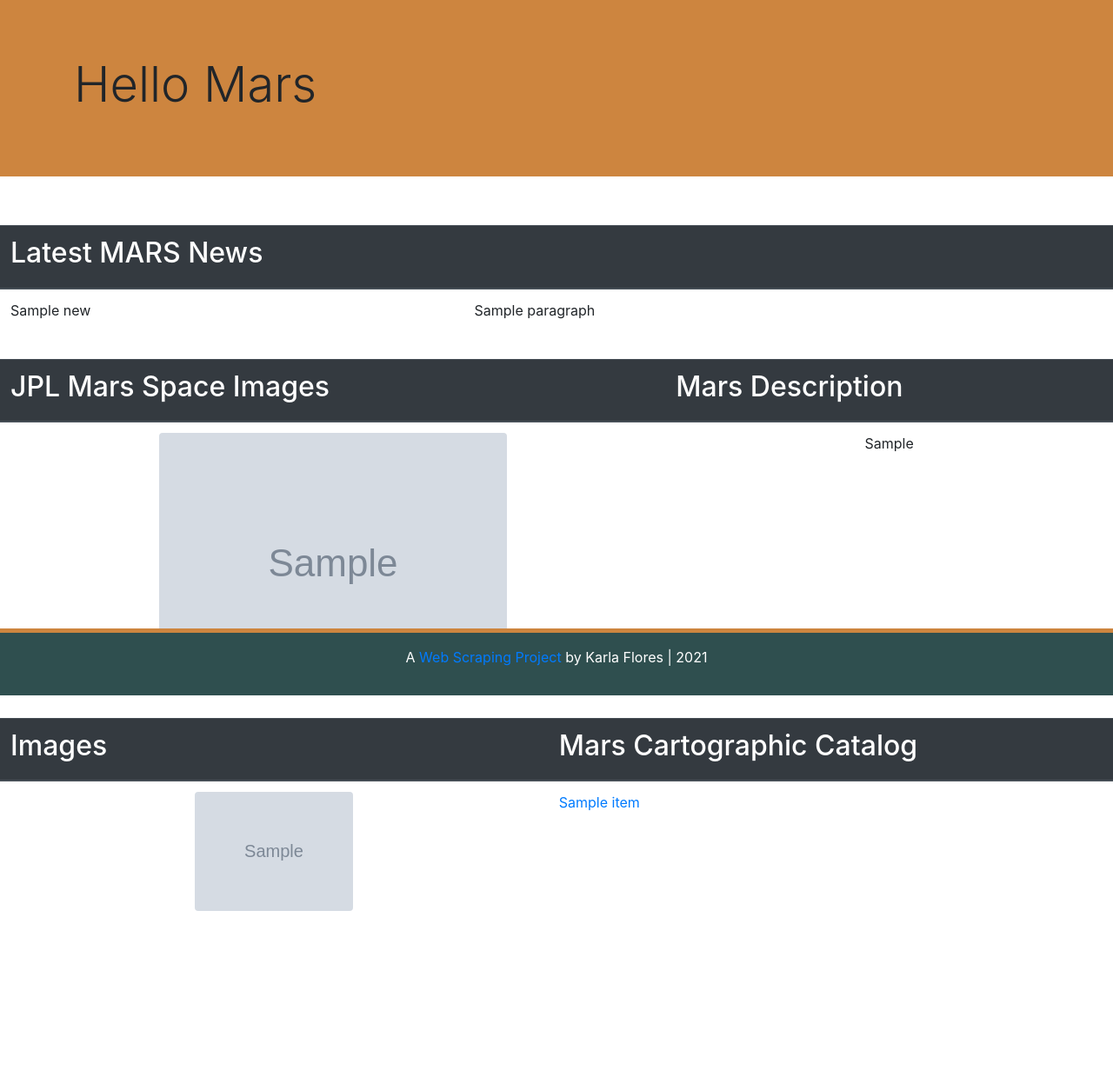
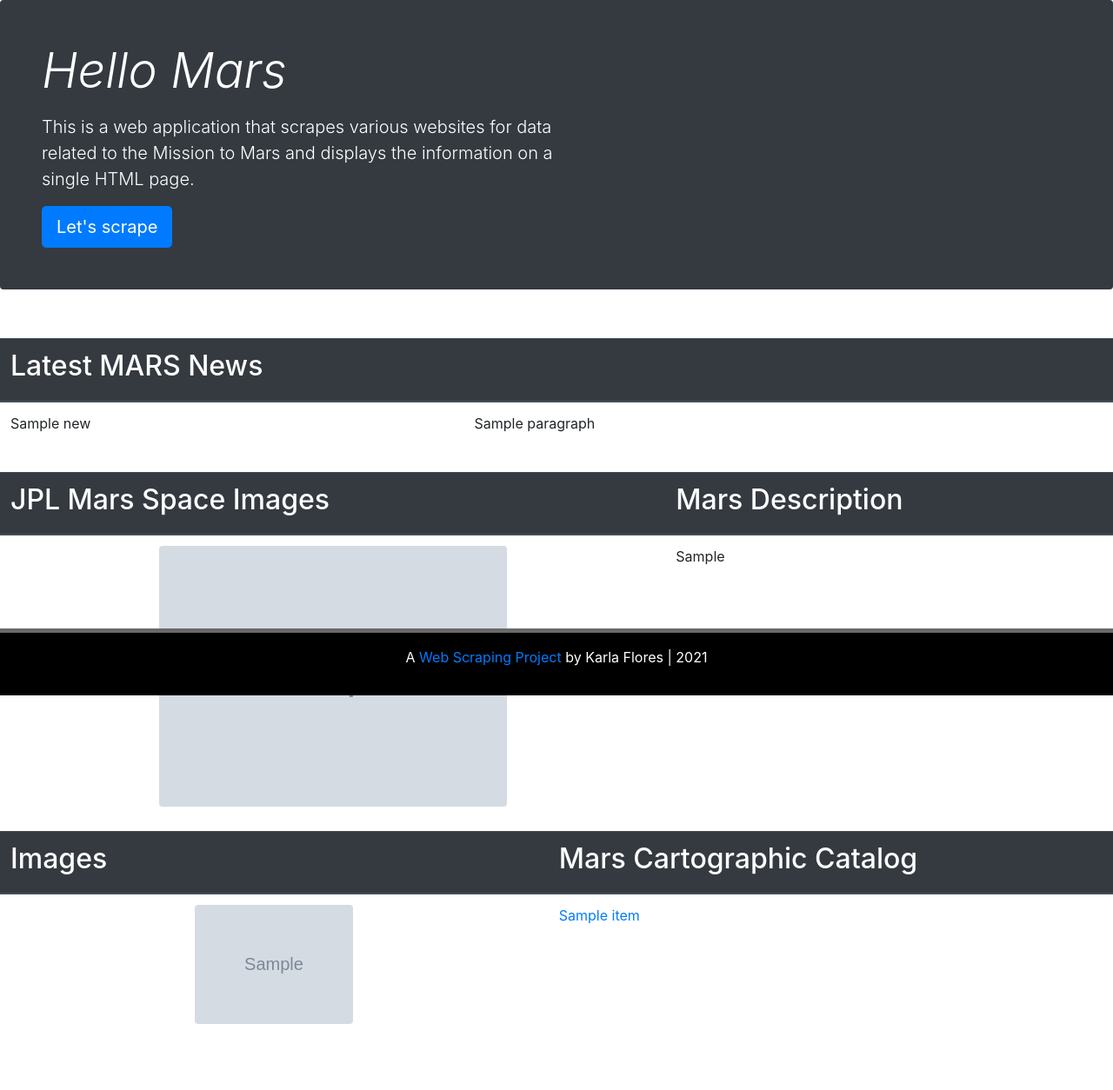
Before and after one commit to Karla-Flores/Web-Scraping, a Flask app: template Missions_to_Mars./templates/index.html in a window 1280 px wide. Shown: the whole page at 87% size. Before the commit the page ends 1048 px from the top, so only its background shows below. Run offline with Flask 2, Linux system fonts and the light colour scheme; the template is opened without the code that fills it: most values are stand-ins (such as "Sample title", 1, 10 or a date in 2020); grey boxes marked "Sample" are stand-in pictures; some libraries are stand-ins or nearby versions.

Commit message:
Adding table hover

```diff
--- a/Missions_to_Mars./templates/index.html
+++ b/Missions_to_Mars./templates/index.html
@@ -12,37 +12,39 @@
     <title>MARS News</title>
 
     <!--CSS Link-->
-    <link rel="stylesheet" type="text/css" href="style.css">
+    <link rel="stylesheet" type="text/css">
 
     <style>
         .responsive {
             width: 30%;
             height: auto;
         }
-
         .page-footer {
-            background-color: darkslategray;
-            margin-top: 50px;
+            background-color: black;
+            margin-top: 60px;
             position: fixed;
             bottom: 0;
             width: 100%;
         }
         .footer-copyright {
             color: white;
-            border-top: 5px solid peru
+            border-top: 5px solid dimgray
         }
     </style>
 </head>
 
 <body>
+<!-- Jumbotron -->
+    <div class="jumbotron p-3 p-md-5 text-white rounded bg-dark">
+        <div class="col-md-6 px-0">
+            <h1 class="display-4 font-italic">Hello Mars</h1>
+            <p class="lead my-3">This is a web application that scrapes various websites for data related to the Mission to Mars and displays the information on a single HTML page.</p>
+            <a class="btn btn-primary btn-lg" href="/scrape" role="button">Let's scrape</a>
+        </div>
+    </div>
 
 
-    <div style="background-color:peru !important" class="jumbotron jumbotron-fluid">
-        <div class="container container-fluid">
-            <h1 class="display-4">Hello Mars</h1>
-            <!-- <a class="btn bg-mars-red btn-md" href="/scrape" role="button">Start scraping</a> -->
-        </div>
-    </div>
+<!-- Title and paragraph -->
     <table class="table">
         <thead class="thead-dark">
             <tr>
@@ -63,6 +65,7 @@
         <br>
     </table>
 
+<!-- Image and fact table -->
     <table class="table">
         <thead class="thead-dark">
             <tr>
@@ -76,31 +79,27 @@
         </thead>
         <tr>
             <td>
-                <div class="text-center"><img src="{{info['image'| safe]}}" class="rounded mx-auto d-block"></div>
+                <!-- <div class="text-center"> -->
+                    <img src="{{info['image'| safe]}}" class="rounded mx-auto d-block">
+                <!-- </div> -->
             </td>
             <td>
-                <div class="text-center">{{info['mars_fact_html'] | safe}}</div>
+                <!-- <div class="text-center"> -->
+                    {{info['mars_fact_html'] | safe}}
+                <!-- </div> -->
             </td>
             </td>
         </tr>
     </table>
 
-    <!-- <ul id="data_dict">
-        {% for item in info['m_images'] %}
-        <li>
-            <a href="{{item['img_url'] | safe }}">{{item['title'] | safe }}</a>
-        </li>
-        <li><a href="{{info['m_images']['title']| safe }}">{{info['m_images']['titles']| safe }}</a></li> -->
-    <!-- {% endfor %}
-    </ul> -->
-
-    <table class="table">
+<!-- Loop for images and url -->
+    <table class="table table-hover">
         <thead class="thead-dark">
             <tr>
-                <th scope="col">
+                <th>
                     <h2>Images</h2>
                 </th>
-                <th scope="col">
+                <th>
                     <h2>Mars Cartographic Catalog</h2>
                 </th>
             </tr>
@@ -116,9 +115,9 @@
         </tr>
         {% endfor %}
     </table>
-
-
-
+<br>
+<br>
+<!-- Footer -->
     <footer class="page-footer font-small footer-dark">
         <div class="footer-copyright text-center py-3">
             <p>A <a class="foot-a" href="https://github.com/Karla-Flores/Web-Scraping--Challenge">Web Scraping
```
